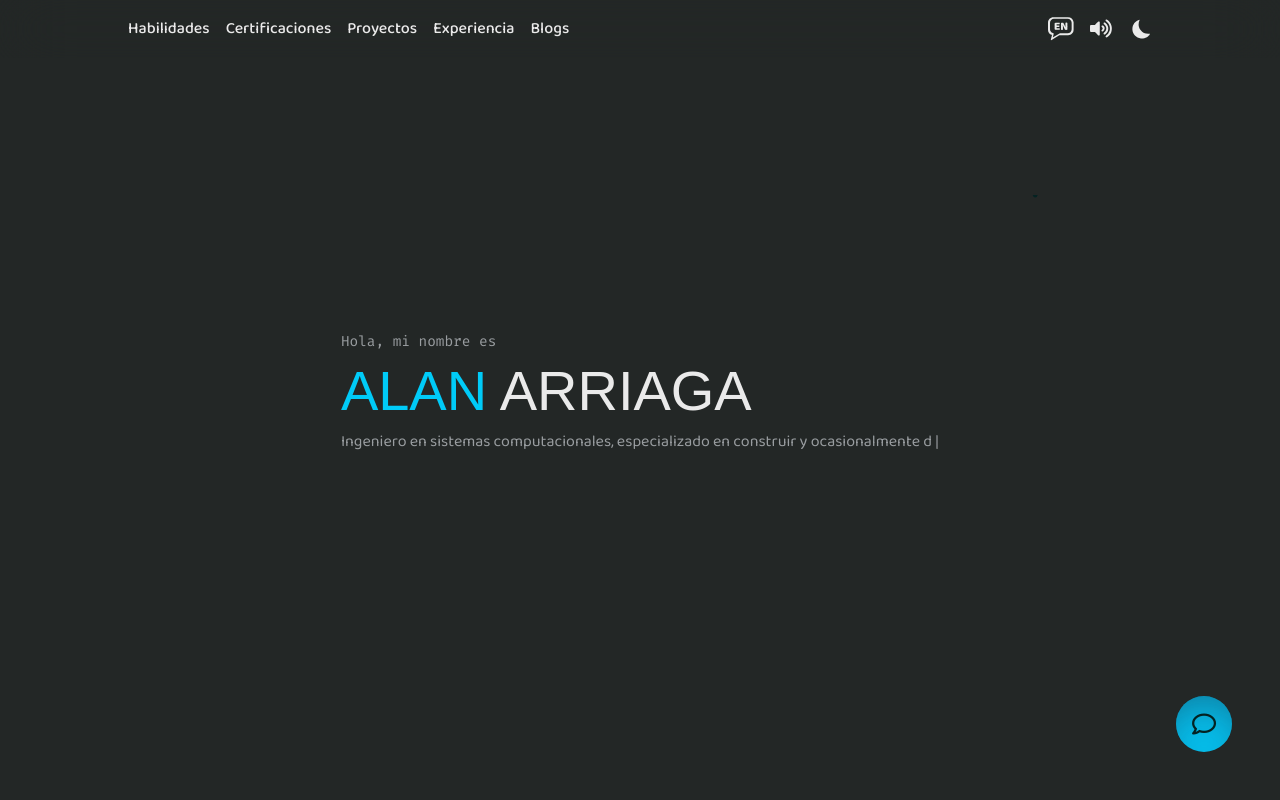
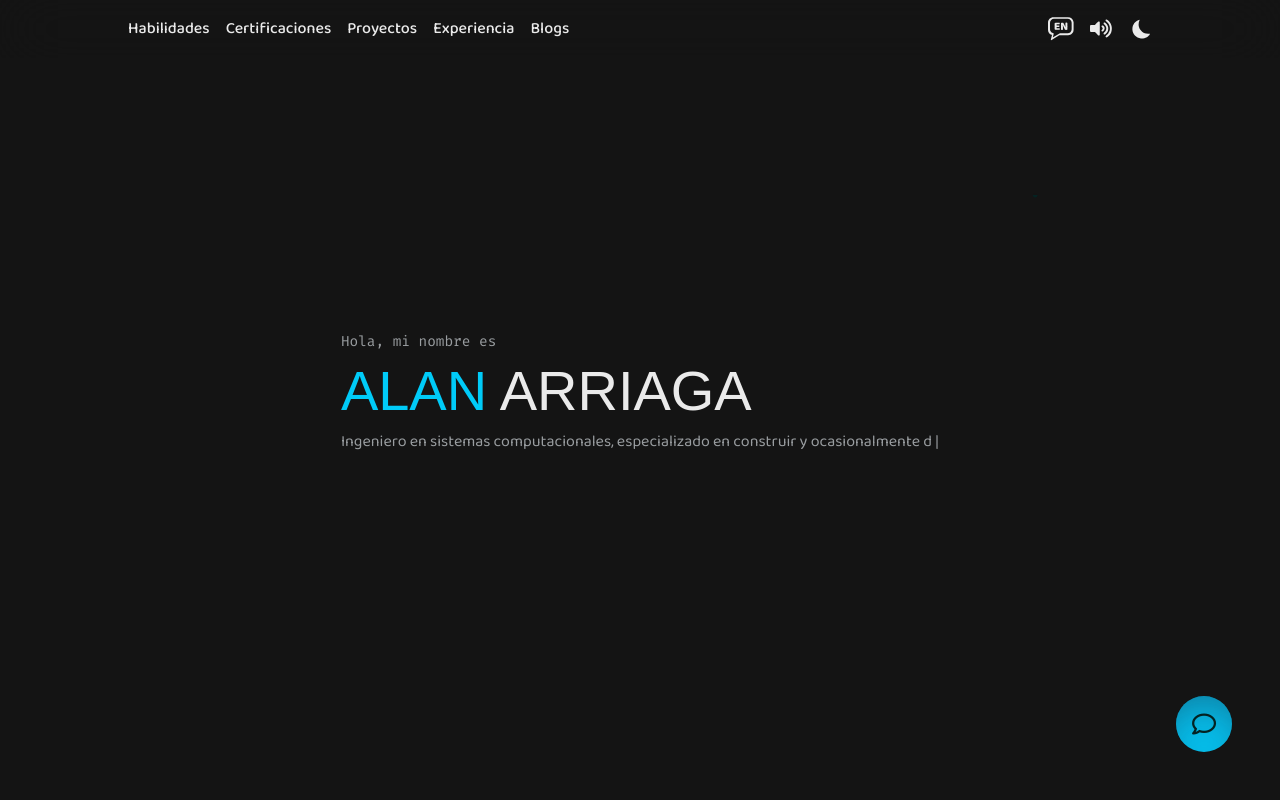
Before and after one commit to A14Narriaga/A14Narriaga.github.io, an Angular app: page / in a window 1280 px wide. Shown: the top 800 px of the page. Built offline with nearby package versions, Linux system fonts and the light colour scheme; a web font is replaced by a local one.

Commit message:
🎨 Background

```diff
--- a/src/styles.scss
+++ b/src/styles.scss
@@ -21,8 +21,8 @@
 
 .dark {
   --navbar-text-color: #eaeaea;
-  --background-color: #232726;
-  --background-color-trasparent: #23272696;
+  --background-color: #141414;
+  --background-color-trasparent: #14141488;
   --primary-color: #00cbf8;
   --primary-disabled-color: #888888;
   --card-color: #042222;
```
